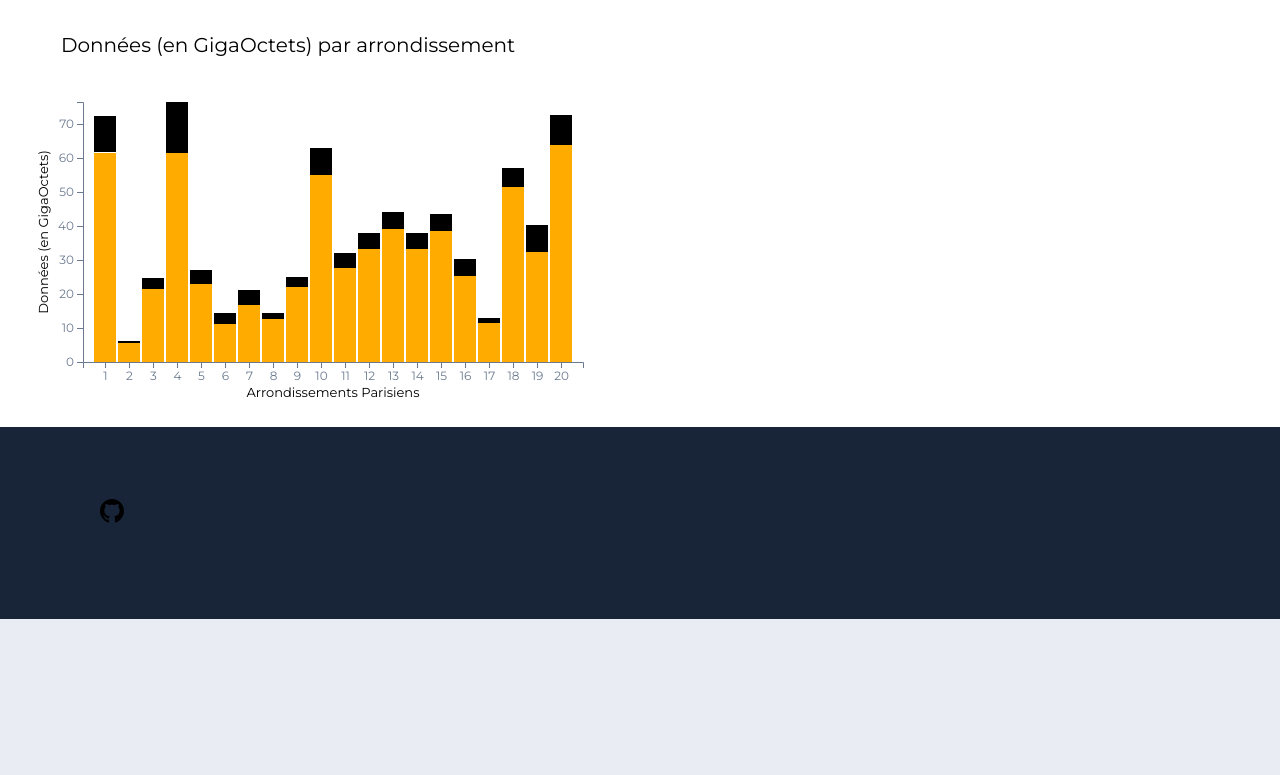
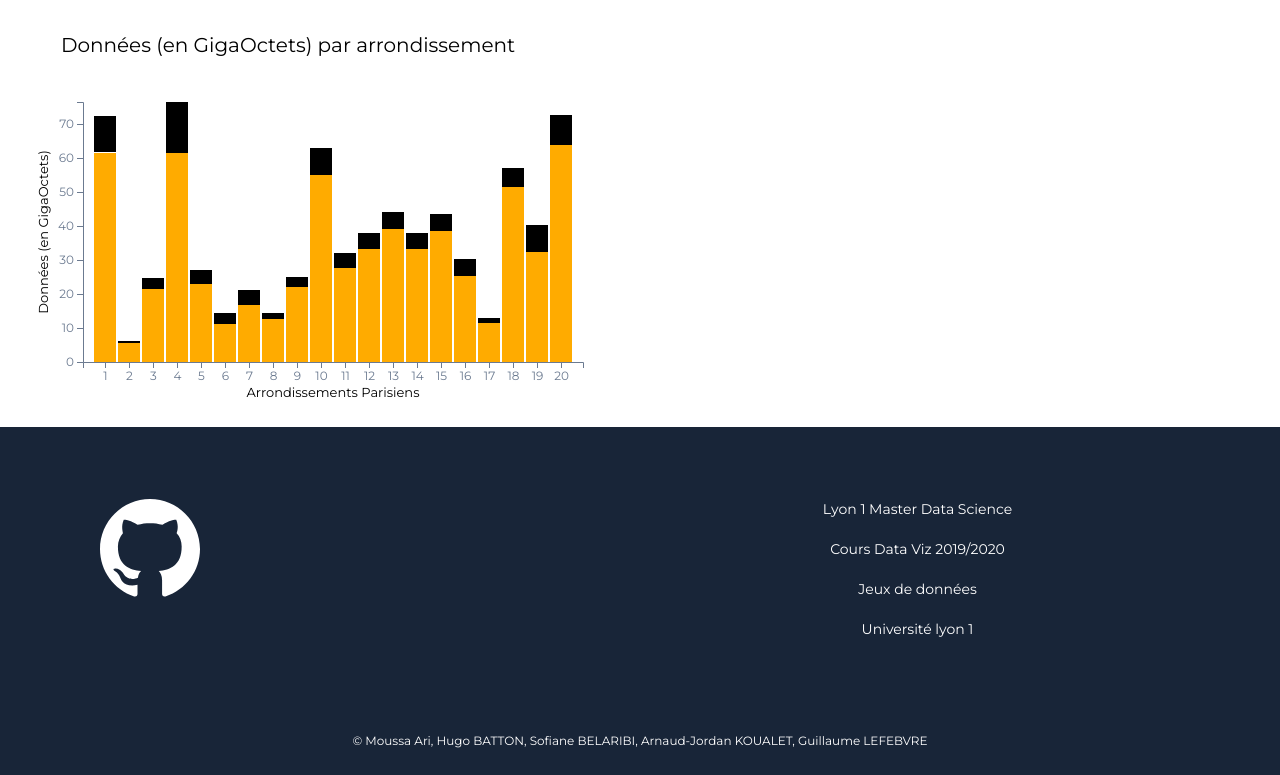
Before and after one commit to guilfb/ProjetDataViz, a plain HTML site: page index.html in a window 1280 px wide. Shown: the part 3953-4728 px from the top of the page. Before the commit the page ends 4572 px from the top, so only its background shows below. Drawn offline with nearby package versions, Linux system fonts and the light colour scheme.

Commit message:
Change footer

```diff
--- a/dist/css/style.css
+++ b/dist/css/style.css
@@ -1,3 +1,29 @@
+/* custom src links */
+
+.mydiv{
+	text-align: center;
+}
+
+.mydiv > a {
+	margin-right: auto;
+	margin-left: auto;
+	display: block;
+	color: white !important;
+}
+
+.copyright{
+	display: block;
+	margin-right: auto;
+	margin-left: auto;
+	color: white;
+	font-size: 12px;
+}
+
+.myasset{
+	width: 100px;
+}
+
+
 html {
 	line-height: 1.15;
 	-ms-text-size-adjust: 100%;
--- a/index.html
+++ b/index.html
@@ -6,6 +6,8 @@
   <meta name="viewport" content="width=device-width, initial-scale=1">
   <title>Dataviz Paris Wifi</title>
   <link href="https://fonts.googleapis.com/css?family=Montserrat:400,700|IBM+Plex+Sans:600" rel="stylesheet">
+  <link rel="stylesheet" href="https://stackpath.bootstrapcdn.com/bootstrap/4.3.1/css/bootstrap.min.css" integrity="sha384-ggOyR0iXCbMQv3Xipma34MD+dH/1fQ784/j6cY/iJTQUOhcWr7x9JvoRxT2MZw1T" crossorigin="anonymous">
+
   <link rel="stylesheet" href="dist/css/style.css">
   <script src="https://d3js.org/d3.v5.min.js"></script>
   <script src="dist/js/simpleheat/simpleheat.min.js"></script>
@@ -188,12 +190,21 @@
 
   <footer class="site-footer has-top-divider">
     <div class="container">
-      <div class="site-footer-inner">
-        <div class="brand footer-brand">
-          <a href="https://github.com/sofianebelaribi/ProjetDataViz">
-            <img class="asset-light" src="dist/images/github_logo.svg" alt="Logo">
+      <div class="site-footer-inner row">
+        <div class="brand footer-brand col-md-6 ">
+          <a href="https://github.com/sofianebelaribi/ProjetDataViz" target="_blank">
+            <img class="asset-light myasset" src="dist/images/github_logo_light.svg"  alt="Logo">
           </a>
         </div>
+        <div class=" mydiv col-md-6 ">
+          <a class="src-link" href="http://master-info.univ-lyon1.fr/DS/" target="_blank"> Lyon 1 Master Data Science</a><br />
+          <a class="src" href="https://lyondataviz.github.io/teaching/lyon1-m2/2019/" target="_blank"> Cours Data Viz 2019/2020 </a> <br />
+          <a class="src-link" href="https://www.data.gouv.fr/fr/datasets/liste-des-sites-des-hotspots-paris-wifi-prs/" target="_blank"> Jeux de données</a><br />
+          <a class="src-link" href="https://www.univ-lyon1.fr/" target="_blank"> Université lyon 1</a> <br />
+        </div>
+      </div>
+      <div class="row">
+        <p class="copyright"> © Moussa Ari, Hugo BATTON, Sofiane BELARIBI, Arnaud-Jordan KOUALET, Guillaume LEFEBVRE</p>
       </div>
     </div>
   </footer>
@@ -201,6 +212,9 @@
 
 <script src="dist/js/main.min.js"></script>
 <script src="dist/js/index.js"></script>
+<script src="https://code.jquery.com/jquery-3.3.1.slim.min.js" integrity="sha384-q8i/X+965DzO0rT7abK41JStQIAqVgRVzpbzo5smXKp4YfRvH+8abtTE1Pi6jizo" crossorigin="anonymous"></script>
+<script src="https://cdnjs.cloudflare.com/ajax/libs/popper.js/1.14.7/umd/popper.min.js" integrity="sha384-UO2eT0CpHqdSJQ6hJty5KVphtPhzWj9WO1clHTMGa3JDZwrnQq4sF86dIHNDz0W1" crossorigin="anonymous"></script>
+<script src="https://stackpath.bootstrapcdn.com/bootstrap/4.3.1/js/bootstrap.min.js" integrity="sha384-JjSmVgyd0p3pXB1rRibZUAYoIIy6OrQ6VrjIEaFf/nJGzIxFDsf4x0xIM+B07jRM" crossorigin="anonymous"></script>
 </body>
 <script>
   document.querySelectorAll('a[href^="#viz"]').forEach(anchor => {
```
Also changed, not shown: dist/images/github_logo_light.svg (added).
